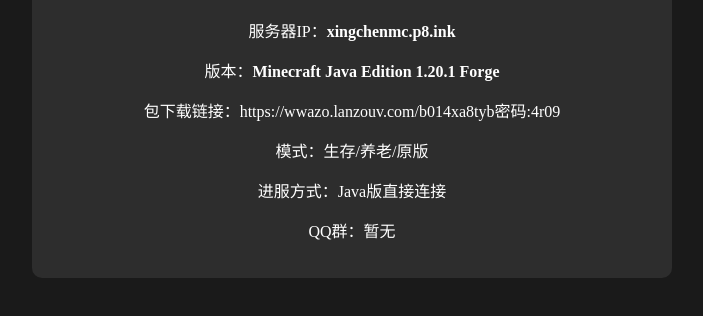
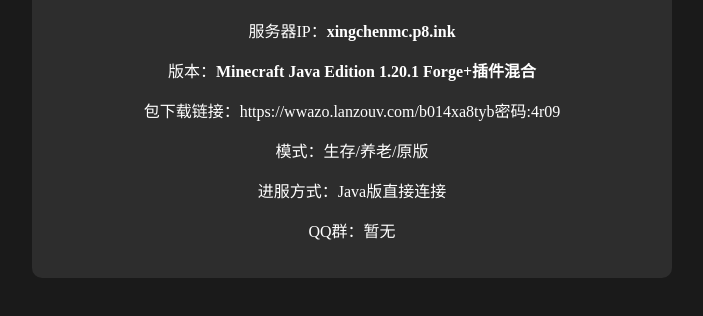
Before and after one commit to xingyueye-official/xing-chen, a plain HTML site: page index.html in a window 1280 px wide. Shown: the part 178-494 px from the top of the page, without its empty margins (288-991 px from the left). Drawn offline with Linux system fonts and the light colour scheme.

Commit message:
index.html

```diff
--- a/index.html
+++ b/index.html
@@ -14,7 +14,7 @@
         <h1>“手可摘星辰”小型生存服务器</h1>
         <h1>欢迎来到我的MC服务器</h1>
         <p>服务器IP：<strong>xingchenmc.p8.ink</strong></p>
-        <p>版本：<strong>Minecraft Java Edition 1.20.1 Forge</strong></p>
+        <p>版本：<strong>Minecraft Java Edition 1.20.1 Forge+插件混合</strong></p>
         <p>包下载链接：https://wwazo.lanzouv.com/b014xa8tyb密码:4r09</strong></p>
         <p>模式：生存/养老/原版</p>
         <p>进服方式：Java版直接连接</p>
```
